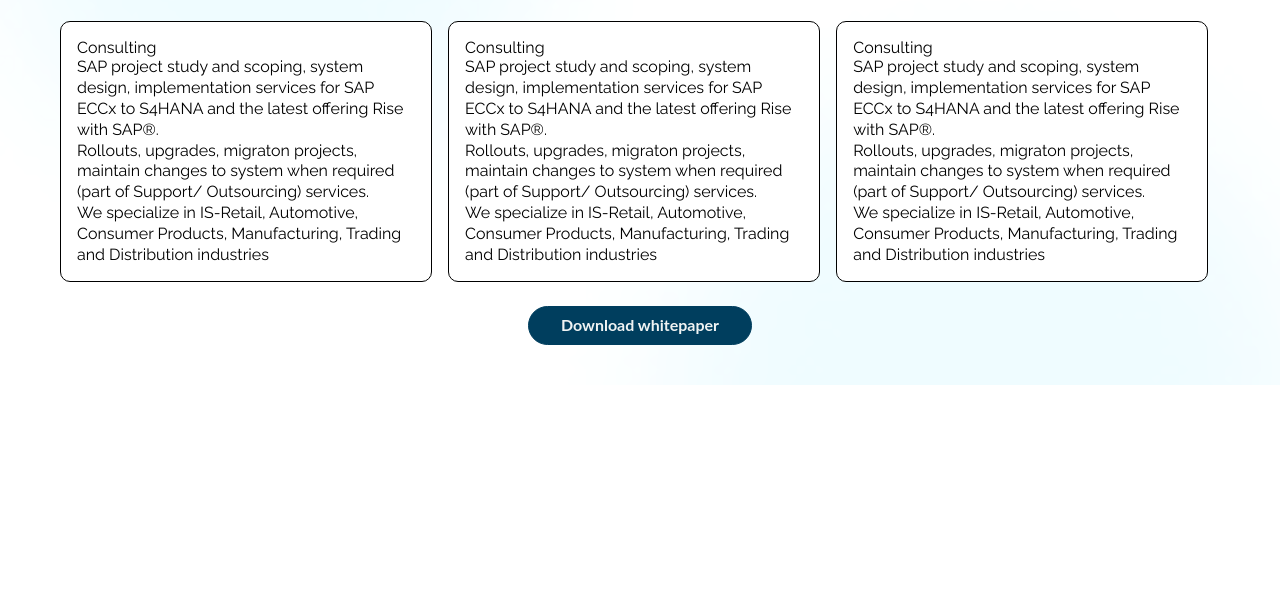
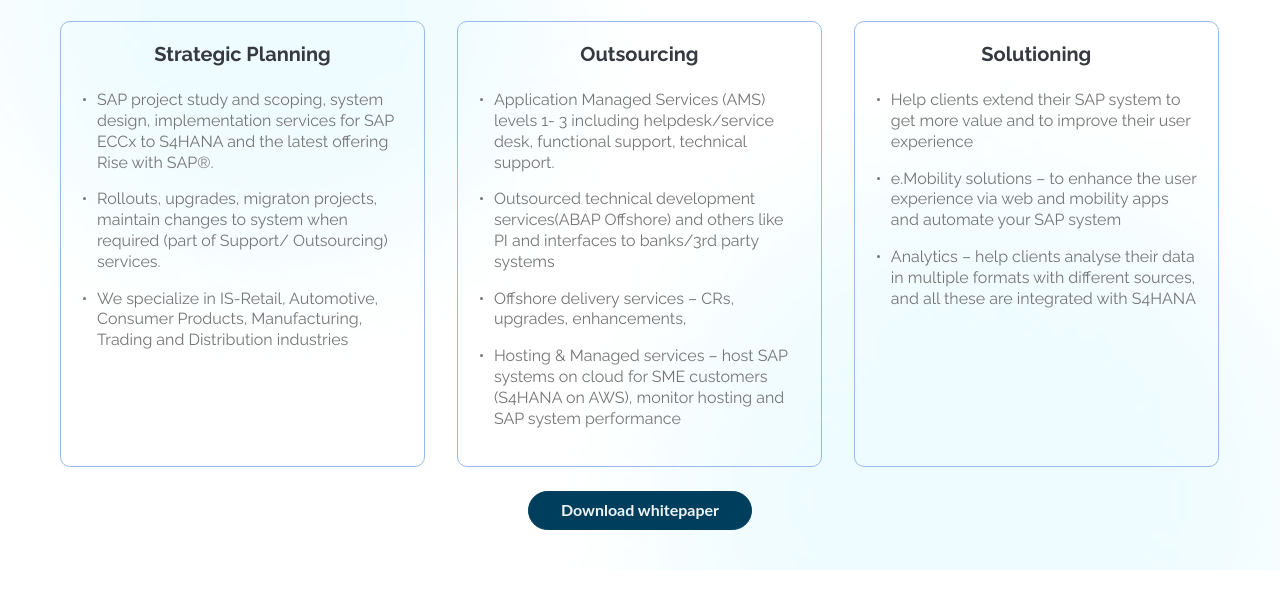
Before and after one commit to Arjun-strat/OASIA, a plain HTML site: page organisms/success-solution.html in a window 1280 px wide. Shown: the part 133-742 px from the top of the page. Drawn offline with nearby package versions, Linux system fonts and the light colour scheme; files that its build step writes are made by us from their sources; a web font is replaced by a local one.

Commit message:
success tiles

```diff
--- a/assets/scss/organisms/_success-solution.scss
+++ b/assets/scss/organisms/_success-solution.scss
@@ -10,24 +10,37 @@
 
     &__tileout {
         display: flex;
+        flex-wrap: wrap;
         align-items: flex-start;
-        margin: 0 -8px;
+        margin: 0 -16px;
     }
 
-    &__tile {
-        width: calc(33% - 16px);
-        margin: 0 8px;
-        padding: 16px;
-        border: 1px solid;
-        border-radius: 10px;
-        background-color: var(--clr-white);
+    .qa-eOutsource__tile {
+        width: calc(33.3% - 32px);
+        margin: 0 16px !important;
+        min-height: 446px;
+    }
 
-        h4 {
-            text-align: center;
-            font-weight: 700;
-            text-align: center;
+    .qa-eOutsource__tile-head {
+        text-align: center;
+        margin-bottom: 24px;
+    }
+
+    .qa-eOutsource__tile-body {
+        position: relative;
+        margin-left: 16px;
+        margin-bottom: 16px;
+
+        &::after {
+            content: '';
+            position: absolute;
+            width: 3px;
+            height: 3px;
+            border-radius: 50%;
+            background-color: var(--clr-gry-light);
+            left: -14px;
+            top: 8px;
         }
-
     }
 
     &__btnsec {
@@ -36,3 +49,31 @@
         margin-top: 24px;
     }
 }
+
+@include tablet {
+    .oa-success {
+        .qa-eOutsource__tile {
+            width: calc(50% - 32px);
+            min-height: 467px;
+            margin: 0 16px 16px !important;
+        }
+
+        &__btnsec {
+            margin-top: 16px;
+        }
+    }
+}
+
+@include mobile {
+    .oa-success {
+        .qa-eOutsource__tile {
+            width: calc(100% - 32px);
+            margin: 0 16px 16px !important;
+            min-height: unset;
+        }
+
+        &__btnsec {
+            margin-top: 16px;
+        }
+    }
+}
--- a/organisms/success-solution.html
+++ b/organisms/success-solution.html
@@ -25,30 +25,37 @@
           </div>
           <div class="oa-success__tileout">
             <!-- tile -->
-            <div class="oa-success__tile">
-              <h5>Consulting</h5>
+            <div class="qa-eOutsource__tile">
+              <h2 class="qa-eOutsource__tile-head">
+                  Strategic Planning
+              </h2>
               <ul>
-                <li>SAP project study and scoping, system design, implementation services for SAP ECCx to S4HANA and the latest offering Rise with SAP®.</li>
-                <li>Rollouts, upgrades, migraton projects, maintain changes to system when required (part of Support/ Outsourcing) services.</li>
-                <li>We specialize in IS-Retail, Automotive, Consumer Products, Manufacturing, Trading and Distribution industries</li>
+                <li  class="qa-eOutsource__tile-body">SAP project study and scoping, system design, implementation services for SAP ECCx to S4HANA and the latest offering Rise with SAP®.</li>
+                <li  class="qa-eOutsource__tile-body">Rollouts, upgrades, migraton projects, maintain changes to system when required (part of Support/ Outsourcing) services.</li>
+                <li  class="qa-eOutsource__tile-body">We specialize in IS-Retail, Automotive, Consumer Products, Manufacturing, Trading and Distribution industries</li>
               </ul>
             </div>
             <!-- tile -->
-            <div class="oa-success__tile">
-              <h5>Consulting</h5>
+            <div class="qa-eOutsource__tile">
+              <h2 class="qa-eOutsource__tile-head">
+                Outsourcing
+              </h2>
               <ul>
-                <li>SAP project study and scoping, system design, implementation services for SAP ECCx to S4HANA and the latest offering Rise with SAP®.</li>
-                <li>Rollouts, upgrades, migraton projects, maintain changes to system when required (part of Support/ Outsourcing) services.</li>
-                <li>We specialize in IS-Retail, Automotive, Consumer Products, Manufacturing, Trading and Distribution industries</li>
+                <li  class="qa-eOutsource__tile-body">Application Managed Services (AMS) levels 1- 3 including helpdesk/service desk, functional support, technical support.</li>
+                <li  class="qa-eOutsource__tile-body">Outsourced technical development services(ABAP Offshore) and others like PI and interfaces to banks/3rd party systems</li>
+                <li  class="qa-eOutsource__tile-body">Offshore delivery services – CRs, upgrades, enhancements,</li>
+                <li  class="qa-eOutsource__tile-body">Hosting & Managed services – host SAP systems on cloud for SME customers (S4HANA on AWS), monitor hosting and SAP system performance</li>
               </ul>
             </div>
             <!-- tile -->
-            <div class="oa-success__tile">
-              <h5>Consulting</h5>
+            <div class="qa-eOutsource__tile">
+              <h2 class="qa-eOutsource__tile-head">
+                Solutioning
+              </h2>
               <ul>
-                <li>SAP project study and scoping, system design, implementation services for SAP ECCx to S4HANA and the latest offering Rise with SAP®.</li>
-                <li>Rollouts, upgrades, migraton projects, maintain changes to system when required (part of Support/ Outsourcing) services.</li>
-                <li>We specialize in IS-Retail, Automotive, Consumer Products, Manufacturing, Trading and Distribution industries</li>
+                <li  class="qa-eOutsource__tile-body">Help clients extend their SAP system to get more value and to improve their user experience</li>
+                <li  class="qa-eOutsource__tile-body">e.Mobility solutions – to enhance the user experience via web and mobility apps and automate your SAP system</li>
+                <li  class="qa-eOutsource__tile-body">Analytics – help clients analyse their data in multiple formats with different sources, and all these are integrated with S4HANA</li>
               </ul>
             </div>
           </div>
```
